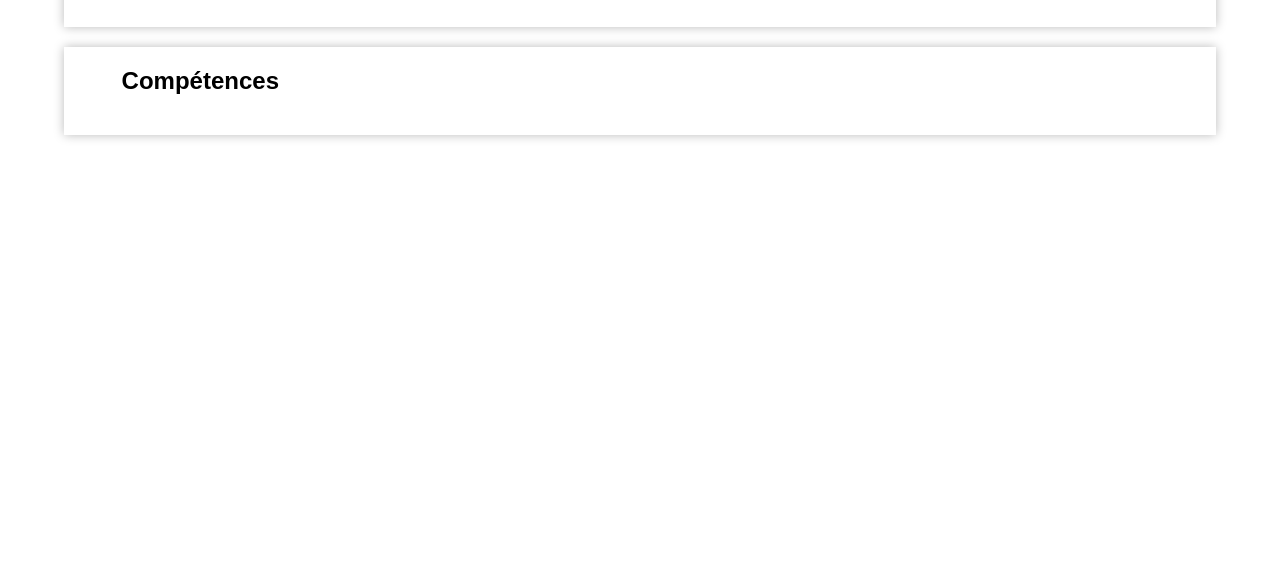
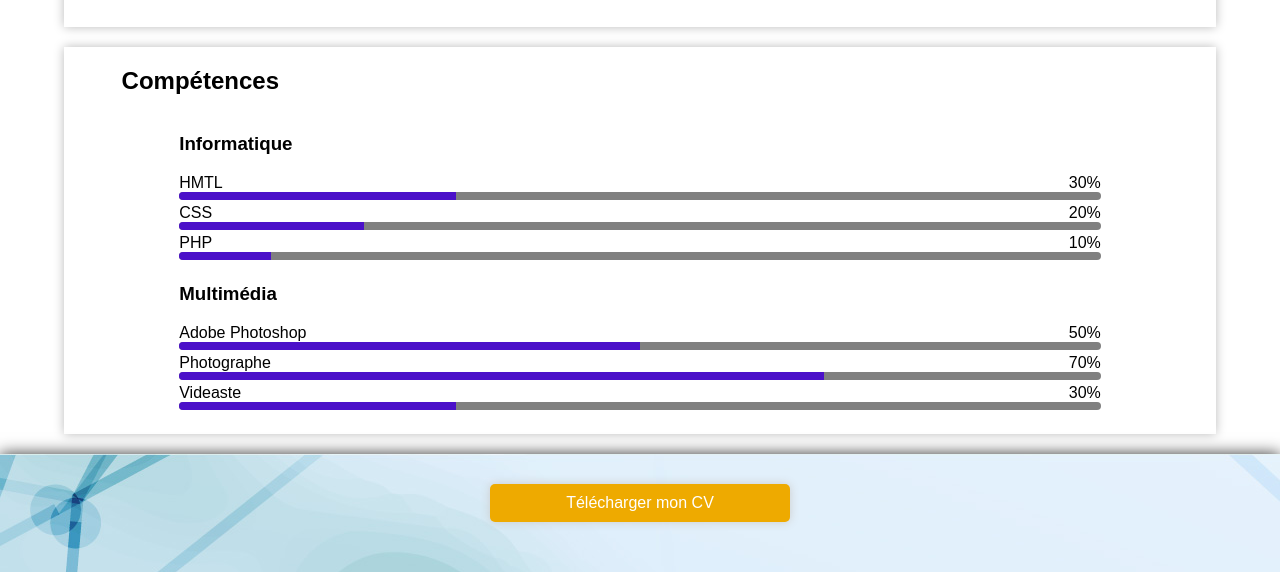
Before and after one commit to rjezra/my_project, a plain HTML site: page index.html in a window 1280 px wide. Shown: the part 931-1503 px from the top of the page. Before the commit the page ends 1086 px from the top, so only its background shows below. Drawn offline with Linux system fonts and the light colour scheme.

Commit message:
cv vertion2

```diff
--- a/asset/css/style.css
+++ b/asset/css/style.css
@@ -8,6 +8,10 @@
 body{
     display: block;
 }
+a {
+    text-decoration: none;
+    color: #000;
+}
 h3 {
     display: block;
     font-size: 1.17em;
@@ -16,6 +20,9 @@ h3 {
     margin-inline-start: 0px;
     margin-inline-end: 0px;
     font-weight: bold;
+}
+div {
+    display: block;
 }
 h4 {
     display: block;
@@ -96,6 +103,7 @@ img {
 .educ-info{
     display: flex;
     flex-flow: column wrap;
+    margin-left: 30px;
 }
 .educ h3 {
     font-size: 1.2em;
@@ -104,3 +112,64 @@ img {
     font-size: 1em;
     font-weight: normal;
 }
+.comp1{
+    display: flex;
+    flex-flow: row wrap;
+    justify-content: space-between;
+}
+.comp2{
+    flex: 0 0 100%;
+    height: 0.5em;
+    margin-bottom: 0.25em;
+    border-radius: 5px;
+    background-color: grey;
+ }
+.barre{
+    display: block;
+    height: 100%;
+    border-top-left-radius: 5px;
+    border-bottom-left-radius: 5px;
+}
+.c30 {
+    width: 30%;
+    background-color: rgb(75, 17, 201);
+}
+.c20{
+    width: 20%;
+    background-color: rgb(75, 17, 201);
+}
+.c10{
+    width: 10%;
+    background-color: rgb(75, 17, 201);
+}
+.c50{
+    width: 50%;
+    background-color: rgb(75, 17, 201);
+}
+.c70{
+    width: 70%;
+    background-color: rgb(75, 17, 201);
+}
+.comp3{
+    width: 100px;
+    height: 100px;
+    border-radius: 50%;
+    background-color: #650e0e;
+}
+.comp4{
+    width: 90px;
+    height: 90px;
+    border-radius: 50%;
+    background-color: #ecdddd;
+}
+footer a {
+    width: 300px;
+    display: block;
+    text-align: center;
+    padding: 10px;
+    margin: 10px auto 30px auto;
+    color: #fff;
+    background-color: #EA0;
+    box-shadow: 0px 0px 10px #ccc;
+    border-radius: 5px;
+}
--- a/index.html
+++ b/index.html
@@ -10,13 +10,13 @@
 
 <body>
     <header>
-        <h1>Mon CV</h1>
+        <h1>CURRICULUM VITAE</h1>
     </header>
     <section>
         <div class="photo">
             <img src="./asset/img/mon_image.jpg" alt="Ma photo de profil">
         </div>
-        <h2>Information</h2>
+        <h2>Informations</h2>
         <div class="info">
             <div class="info-flex">
                 <p>Nom: </p>
@@ -68,8 +68,58 @@
     </section>
     <section>
         <h2>Compétences</h2>
-
+        <div class="comp-flex">
+            <h3>Informatique</h3>
+            <div class="comp1">
+                <p>HMTL</p>
+                <p>30%</p>
+                <div class="comp2">
+                    <span class="barre c30"></span>
+                </div>
+            </div>
+            <div class="comp1">
+                <p>CSS</p>
+                <p>20%</p>
+                <div class="comp2">
+                    <span class="barre c20"></span>
+                </div>
+            </div>
+            <div class="comp1">
+                <p>PHP</p>
+                <p>10%</p>
+                <div class="comp2">
+                    <span class="barre c10"></span>
+                </div>
+            </div>
+        </div>
+        <div class="comp-flex">
+            <h3>Multimédia</h3>
+            <div class="comp1">
+                <p>Adobe Photoshop</p>
+                <p>50%</p>
+                <div class="comp2">
+                    <span class="barre c50"></span>
+                </div>
+            </div>
+            <div class="comp1">
+                <p>Photographe</p>
+                <p>70%</p>
+                <div class="comp2">
+                    <span class="barre c70"></span>
+                </div>
+            </div>
+            <div class="comp1">
+                <p>Videaste</p>
+                <p>30%</p>
+                <div class="comp2">
+                    <span class="barre c30"></span>
+                </div>
+            </div>
+        </div>
+        </div>
     </section>
+    <footer>
+        <a href="./asset/pdf/cv.pdf" download="">Télécharger mon CV</a>
+    </footer>
 </body>
-
 </html>
```
Also changed, not shown: 1 other file.
